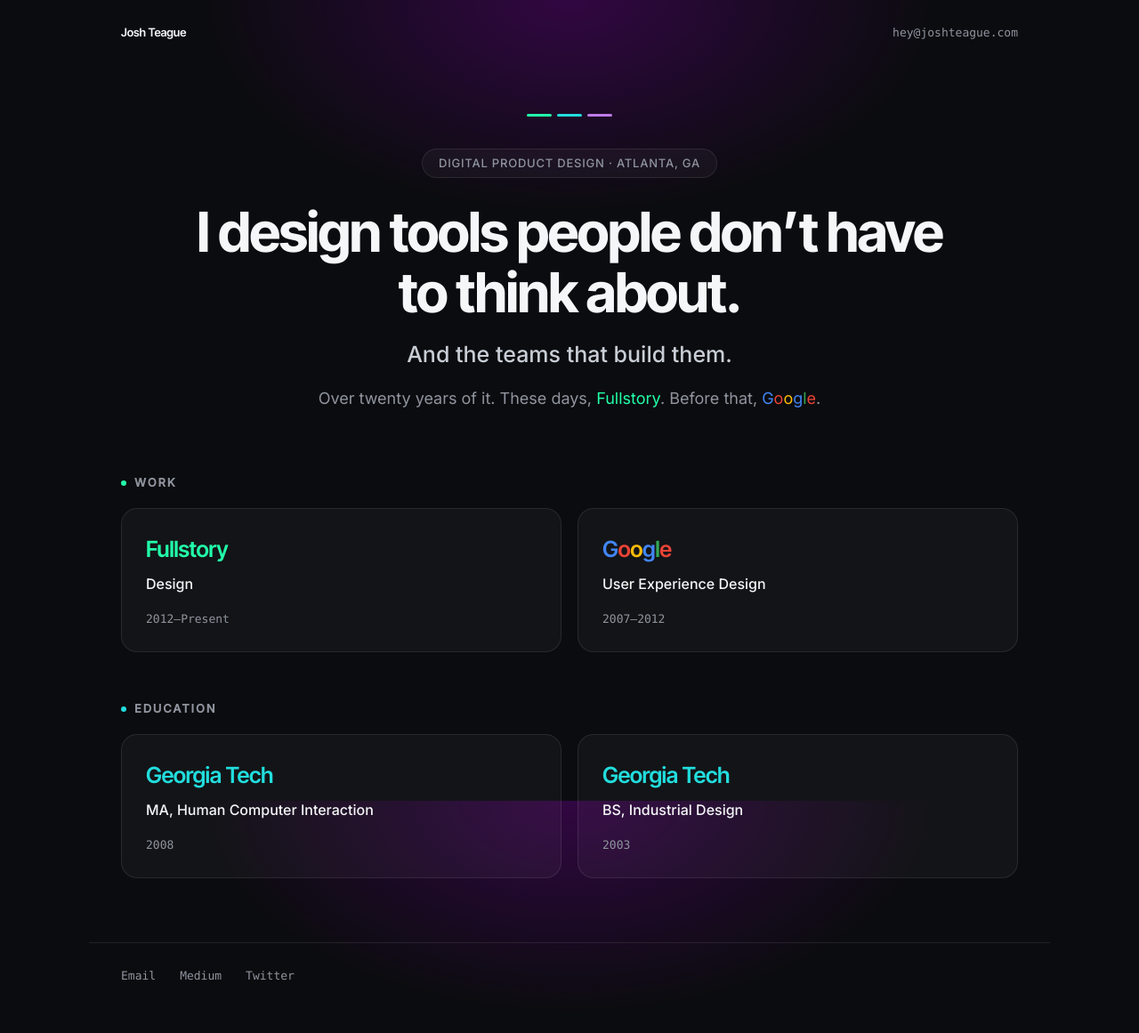
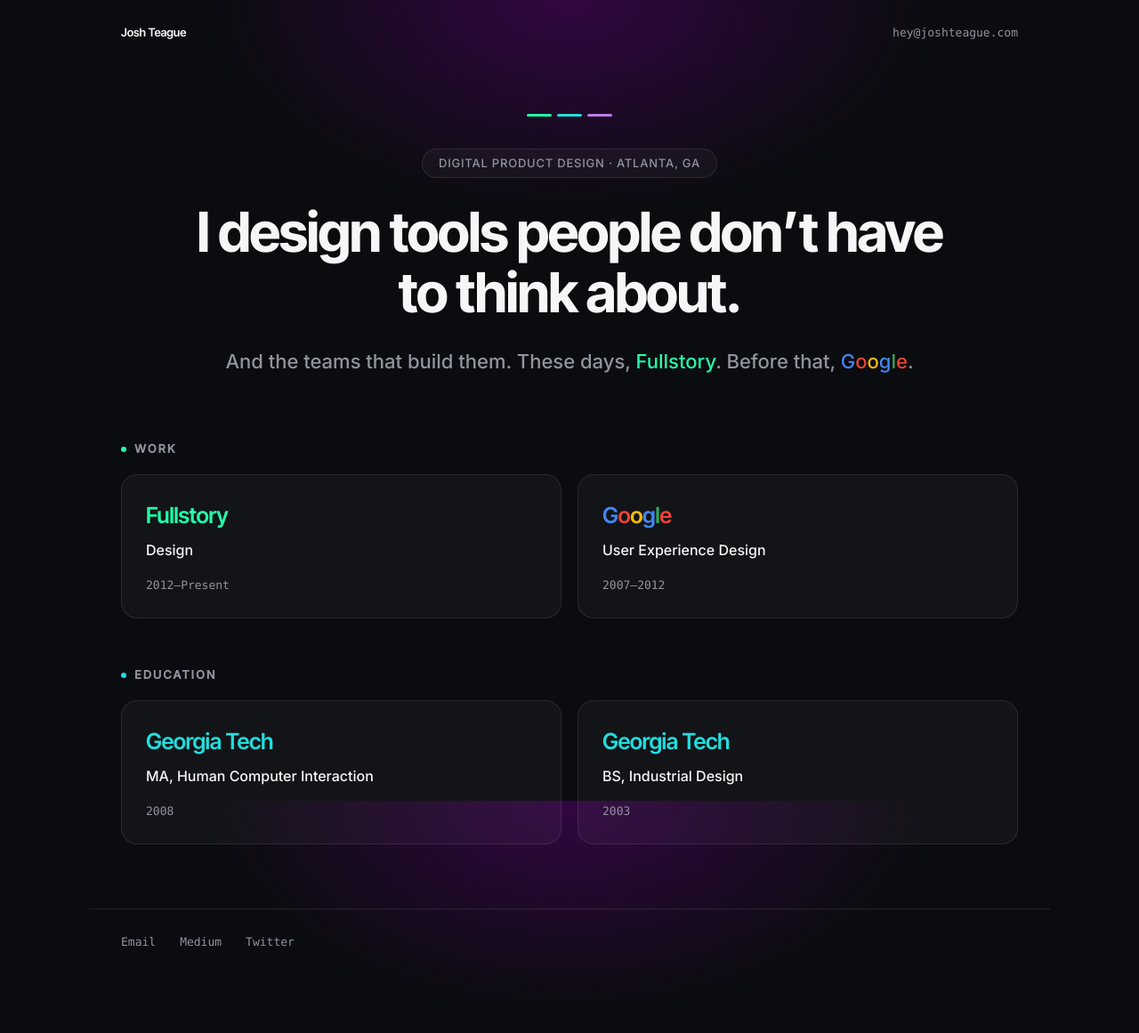
Before and after one commit to joshteague/joshteague.github.io, a Jekyll site: the page built from index.html, in a window 1280 px wide. Shown: the whole page at 89% size. Built offline with Jekyll 4.4.1, drawn with Linux system fonts in a browser that asks for light colours; some web fonts are replaced; after the commit the page ends 1123 px from its top, so only the background shows below that.

Commit message:
Collapse the hero back to two lines
Three type treatments stacked read as a pile, not a hierarchy. The teams
clause folds into the supporting line instead of standing on its own, which
costs nothing: at 74 characters it renders in the same two mobile lines and
one desktop line the shorter version did.

"Over twenty years of it" is the casualty. It is the most droppable item in
the hero -- a credential rather than a claim, and the cards below already
date the work from 2003.

Also removes the now-unused mid-tone text colour.

Co-Authored-By: Claude Opus 5 <noreply@anthropic.com>

```diff
--- a/_sass/_home.scss
+++ b/_sass/_home.scss
@@ -16,7 +16,6 @@ $seed-violet: #660088;
 
 $home-bg:       #0b0c0f;
 $home-text:     #f5f6f8;
-$home-text-mid: #c9ced6;
 $home-text-dim: #8f949e;
 
 // Cards sit on tinted white rather than a lighter grey, so one background
@@ -146,29 +145,17 @@ $card-border-hover: rgba(255, 255, 255, 0.18);
 }
 
 
-// Second beat: a claim in its own right, not metadata, so it sits at a mid
-// tone rather than the dim one -- clearly under the headline, clearly above
-// the placement line below it.
+// One supporting line under the headline, not two: three type treatments
+// stacked read as a pile rather than a hierarchy. Dim, so the coloured
+// organisation names are the only bright thing in it.
 .statement-sub {
-    margin: 18px 0 0;
+    margin: 27px 0 0;
     font-size: 18px;
     font-weight: 500;
-    line-height: 1.4;
-    color: $home-text-mid;
-
-    @media (min-width: 860px) { font-size: 25px; }
-}
-
-// Placement: tenure and employers. Dim, so the coloured organisation names
-// are the only bright thing in the line.
-.statement-meta {
-    margin: 18px 0 0;
-    font-size: 16px;
-    font-weight: 400;
     line-height: 1.5;
     color: $home-text-dim;
 
-    @media (min-width: 860px) { font-size: 18px; }
+    @media (min-width: 860px) { font-size: 22px; }
 
     a {
         text-decoration: none;
--- a/index.html
+++ b/index.html
@@ -16,10 +16,8 @@ layout: home
 
     <h1 class="statement">I design tools people don&rsquo;t have to think about.</h1>
 
-    <p class="statement-sub">And the teams that build them.</p>
-
-    <p class="statement-meta">
-      Over twenty years of it. These days,
+    <p class="statement-sub">
+      And the teams that build them. These days,
       <a class="org org-fullstory" href="//fullstory.com">Fullstory</a>.
       Before that,
       <span class="org google"><span class="g">G</span><span class="o1">o</span><span class="o2">o</span><span class="g">g</span><span class="l">l</span><span class="o1">e</span></span>.
```
